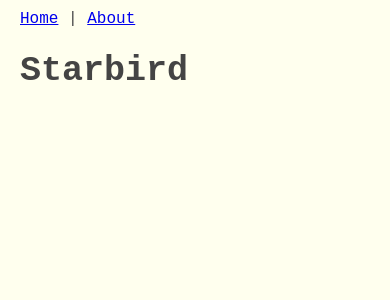
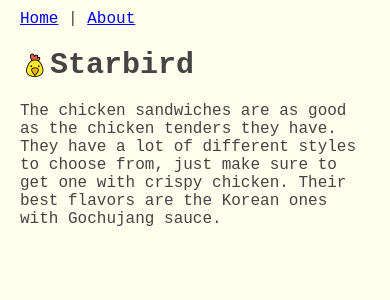
Before and after one commit to stefanthoss/chickenonabun, a Jekyll site: the page built from _posts/2016-06-27-starbird.md, in a window 390 px wide. Shown: the top 300 px of the page. Built offline with Jekyll 4.4.1, drawn with Linux system fonts in a browser that asks for light colours.

Commit message:
Added more sandwich descriptions (#3)
* Added code climate config
* Added descriptions

```diff
--- a/_posts/2016-06-27-starbird.md
+++ b/_posts/2016-06-27-starbird.md
@@ -3,5 +3,8 @@
 address: "1241 W El Camino Real, Sunnyvale, CA 94087"
 foursquare-link: "http://4sq.com/1XZz2qw"
 multiple-loc: "the SF Bay Area"
+rating: 6
 website: "https://www.starbirdchicken.com"
 ---
+
+The chicken sandwiches are as good as the chicken tenders they have. They have a lot of different styles to choose from, just make sure to get one with crispy chicken. Their best flavors are the Korean ones with Gochujang sauce.
--- a/assets/style.css
+++ b/assets/style.css
@@ -14,13 +14,13 @@
   margin: 5px 0px 10px 0px;
 }
 
-.highlight {
-  font-weight: bold;
-}
-
 .header-icon {
   vertical-align: middle;
   height: 60px;
+}
+
+.highlight {
+  font-weight: bold;
 }
 
 @media screen and (max-width: 600px) {
@@ -31,10 +31,11 @@
   }
 
   h1 {
-    font-size: 35px;
+    font-size: 30px;
   }
 
   .header-icon {
-    display: none;
+    vertical-align: middle;
+    height: 30px;
   }
 }
```
Also changed, not shown: _posts/2017-04-01-eureka.md (+1 -1 lines), _posts/2019-09-14-gregoire-berkeley.md (+2 -0 lines), .codeclimate.yml (added).
